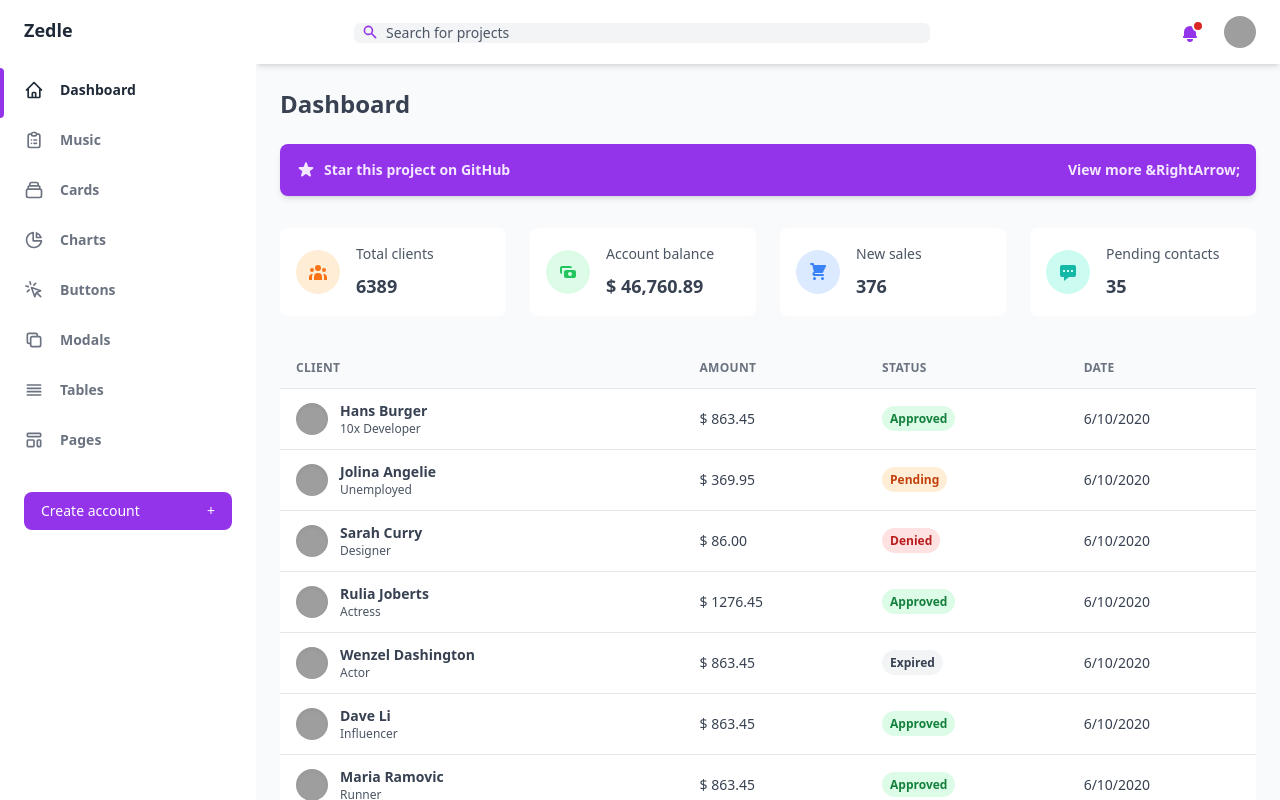
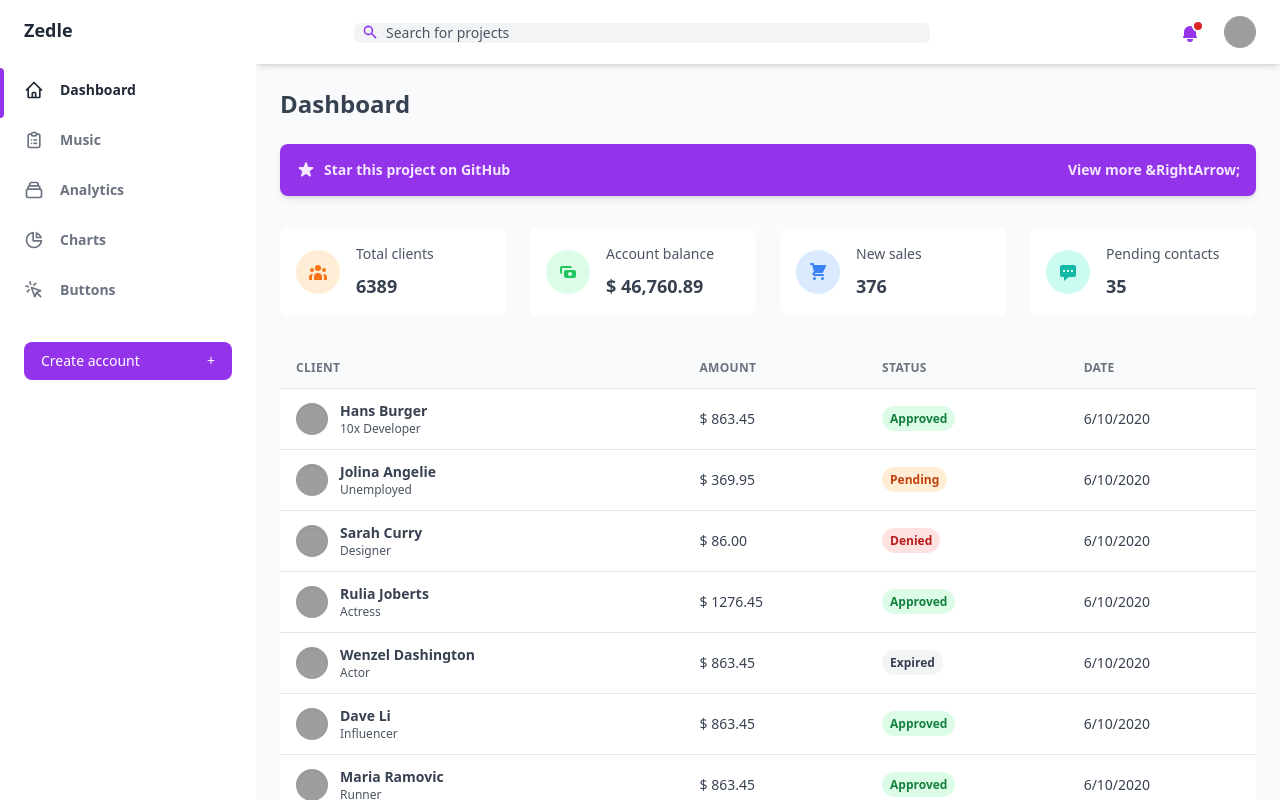
Before and after one commit to Mwapsam/react-saas, a React (Create React App) app: page / in a window 1280 px wide. Built offline with nearby package versions, Linux system fonts and the light colour scheme; grey boxes are pictures that could not be loaded.

Commit message:
Style side bar

```diff
--- a/src/componenets/Sidebar.jsx
+++ b/src/componenets/Sidebar.jsx
@@ -67,9 +67,9 @@ const Sidebar = () => (
             </Link>
           </li>
           <li className="relative px-6 py-3">
-            <a
+            <Link
               className="inline-flex items-center w-full text-sm font-semibold transition-colors duration-150 hover:text-gray-800 dark:hover:text-gray-200"
-              to="/"
+              to="/analytics"
             >
               <svg
                 className="w-5 h-5"
@@ -85,8 +85,8 @@ const Sidebar = () => (
                   d="M19 11H5m14 0a2 2 0 012 2v6a2 2 0 01-2 2H5a2 2 0 01-2-2v-6a2 2 0 012-2m14 0V9a2 2 0 00-2-2M5 11V9a2 2 0 012-2m0 0V5a2 2 0 012-2h6a2 2 0 012 2v2M7 7h10"
                 />
               </svg>
-              <span className="ml-4">Cards</span>
-            </a>
+              <span className="ml-4">Analytics</span>
+            </Link>
           </li>
           <li className="relative px-6 py-3">
             <a
@@ -133,74 +133,6 @@ const Sidebar = () => (
               <span className="ml-4">Buttons</span>
             </a>
           </li>
-          <li className="relative px-6 py-3">
-            <a
-              className="inline-flex items-center w-full text-sm font-semibold transition-colors duration-150 hover:text-gray-800 dark:hover:text-gray-200"
-              href="modals.html"
-            >
-              <svg
-                className="w-5 h-5"
-                aria-hidden="true"
-                fill="none"
-                strokeLinecap="round"
-                strokeLinejoin="round"
-                strokeWidth="2"
-                viewBox="0 0 24 24"
-                stroke="currentColor"
-              >
-                <path
-                  d="M8 16H6a2 2 0 01-2-2V6a2 2 0 012-2h8a2 2 0 012 2v2m-6 12h8a2 2 0 002-2v-8a2 2 0 00-2-2h-8a2 2 0 00-2 2v8a2 2 0 002 2z"
-                />
-              </svg>
-              <span className="ml-4">Modals</span>
-            </a>
-          </li>
-          <li className="relative px-6 py-3">
-            <a
-              className="inline-flex items-center w-full text-sm font-semibold transition-colors duration-150 hover:text-gray-800 dark:hover:text-gray-200"
-              href="tables.html"
-            >
-              <svg
-                className="w-5 h-5"
-                aria-hidden="true"
-                fill="none"
-                strokeLinecap="round"
-                strokeLinejoin="round"
-                strokeWidth="2"
-                viewBox="0 0 24 24"
-                stroke="currentColor"
-              >
-                <path d="M4 6h16M4 10h16M4 14h16M4 18h16" />
-              </svg>
-              <span className="ml-4">Tables</span>
-            </a>
-          </li>
-          <li className="relative px-6 py-3">
-            <button
-              className="inline-flex items-center justify-between w-full text-sm font-semibold transition-colors duration-150 hover:text-gray-800 dark:hover:text-gray-200"
-                // @click="togglePagesMenu"
-              aria-haspopup="true"
-            >
-              <span className="inline-flex items-center">
-                <svg
-                  className="w-5 h-5"
-                  aria-hidden="true"
-                  fill="none"
-                  strokeLinecap="round"
-                  strokeLinejoin="round"
-                  strokeWidth="2"
-                  viewBox="0 0 24 24"
-                  stroke="currentColor"
-                >
-                  <path
-                    d="M4 5a1 1 0 011-1h14a1 1 0 011 1v2a1 1 0 01-1 1H5a1 1 0 01-1-1V5zM4 13a1 1 0 011-1h6a1 1 0 011 1v6a1 1 0 01-1 1H5a1 1 0 01-1-1v-6zM16 13a1 1 0 011-1h2a1 1 0 011 1v6a1 1 0 01-1 1h-2a1 1 0 01-1-1v-6z"
-                  />
-                </svg>
-                <span className="ml-4">Pages</span>
-              </span>
-
-            </button>
-          </li>
         </ul>
         <div className="px-6 my-6">
           <button
```
